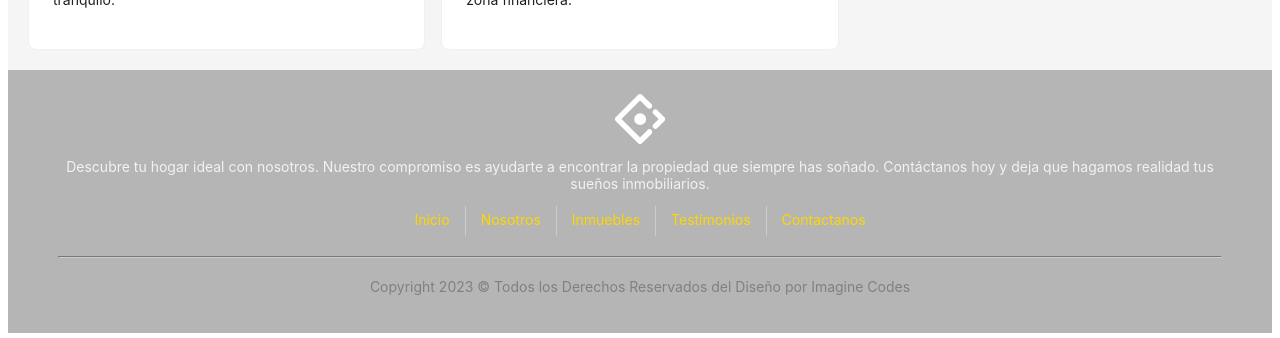
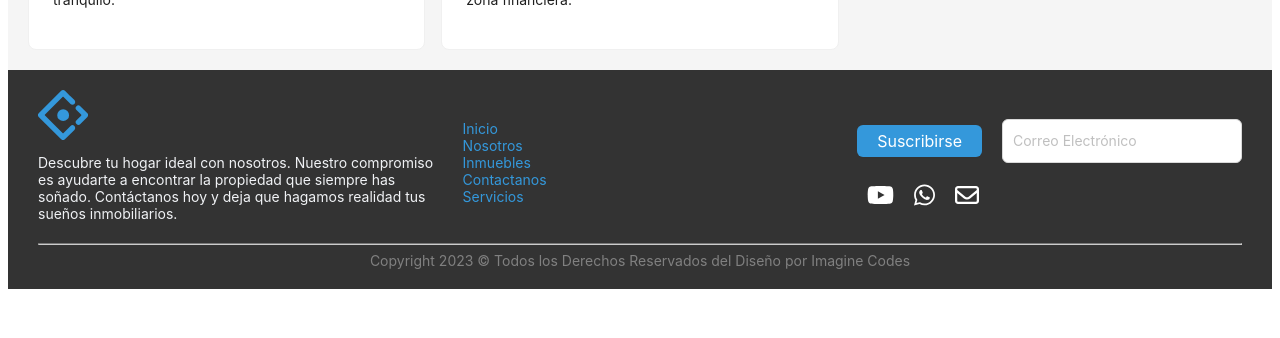
Before and after one commit to Flavvgarcia/Sandar-Inmuebles-nuevo, a React (Create React App) app in the folder sandarinmuebles/: page / in a window 1280 px wide. Shown: the part 3222-3560 px from the top of the page. After the commit the page ends 3519 px from the top, so only its background shows below. Built offline with nearby package versions, Linux system fonts and the light colour scheme.

Commit message:
Footer 2.0

```diff
--- a/sandarinmuebles/package.json
+++ b/sandarinmuebles/package.json
@@ -3,6 +3,9 @@
   "version": "0.1.0",
   "private": true,
   "dependencies": {
+    "@fortawesome/free-brands-svg-icons": "^6.4.2",
+    "@fortawesome/free-regular-svg-icons": "^6.4.2",
+    "@fortawesome/react-fontawesome": "^0.2.0",
     "@testing-library/jest-dom": "^5.17.0",
     "@testing-library/react": "^13.4.0",
     "@testing-library/user-event": "^13.5.0",
--- a/sandarinmuebles/src/components/Footer.jsx
+++ b/sandarinmuebles/src/components/Footer.jsx
@@ -1,6 +1,9 @@
 import React from 'react';
-import { Layout } from 'antd';
+import { Layout, Button, Input } from 'antd';
 import { AntDesignOutlined } from '@ant-design/icons';
+import { FontAwesomeIcon } from '@fortawesome/react-fontawesome';
+import { faYoutube, faWhatsapp } from '@fortawesome/free-brands-svg-icons';
+import { faEnvelope } from '@fortawesome/free-regular-svg-icons';
 
 const { Footer: AntFooter } = Layout;
 
@@ -9,76 +12,95 @@ function Footer() {
     alert(`Clic en: ${text}`);
   };
 
+  const footerStyle = {
+    backgroundColor: '#333',
+    color: '#fff',
+    padding: '20px 30px',
+  };
+
+  const iconStyle = {
+    fontSize: '50px',
+    color: '#3498db',
+  };
+
+  const linkStyle = {
+    color: '#3498db',
+    cursor: 'pointer',
+    textDecoration: 'none',
+    padding: '5px',
+  };
+
+  const iconContainerStyle = {
+    display: 'flex',
+    alignItems: 'center',
+  };
+
+  const socialIconsStyle = {
+    fontSize: '24px',
+    color: '#fff',
+    margin: '0 10px',
+  };
+
+  const copyrightStyle = {
+    color: 'gray',
+    textAlign: 'center',
+  };
+
+  const subscribeButtonStyle = {
+    color: '#fff',
+    backgroundColor: '#3498db',
+    border: 'none',
+    padding: '10px 20px',
+    fontSize: '16px',
+    cursor: 'pointer',
+    marginRight: '20px',
+  };
+
+  const inputStyle = {
+    width: '100%',
+    padding: '10px',
+  };
+
+  const subscribeContainerStyle = {
+    display: 'flex',
+    justifyContent: 'space-between',
+    alignItems: 'center',
+    marginBottom: '20px',
+  };
+
   return (
-    <AntFooter style={{ backgroundColor: '#b5b5b5' }}>
-      <div style={{ textAlign: 'center', color: '#fff' }}>
-        <AntDesignOutlined style={{ fontSize: '50px', color: '#fff' }} />
-        <p style={{ color: '#f0f2f5' }}>Descubre tu hogar ideal con nosotros.
-        Nuestro compromiso es ayudarte a encontrar la propiedad que siempre has soñado.
-        Contáctanos hoy y deja que hagamos realidad tus sueños inmobiliarios.</p>
-        <div style={{ display: 'flex', justifyContent: 'center' }}>
-          <span
-            style={{
-              color: '#FFD700',
-              cursor: 'pointer',
-              textDecoration: 'none',
-              padding: '5px',
-            }}
-            onClick={() => handleSelectableClick('Inicio')}
-          >
-            Inicio
-          </span>
-          <div style={{ margin: '0 10px', borderLeft: '1px solid #ccc', height: '30px' }}></div>
-          <span
-            style={{
-              color: '#FFD700',
-              cursor: 'pointer',
-              textDecoration: 'none',
-              padding: '5px',
-            }}
-            onClick={() => handleSelectableClick('Nosotros')}
-          >
-            Nosotros
-          </span>
-          <div style={{ margin: '0 10px', borderLeft: '1px solid #ccc', height: '30px' }}></div>
-          <span
-            style={{
-              color: '#FFD700',
-              cursor: 'pointer',
-              textDecoration: 'none',
-              padding: '5px',
-            }}
-            onClick={() => handleSelectableClick('Inmuebles')}
-          >
-            Inmuebles
-          </span>
-          <div style={{ margin: '0 10px', borderLeft: '1px solid #ccc', height: '30px' }}></div>
-          <span
-            style={{
-              color: '#FFD700',
-              cursor: 'pointer',
-              textDecoration: 'none',
-              padding: '5px',
-            }}
-            onClick={() => handleSelectableClick('Testimonios')}
-          >
-            Testimonios
-          </span>
-          <div style={{ margin: '0 10px', borderLeft: '1px solid #ccc', height: '30px' }}></div>
-          <span
-            style={{
-              color: '#FFD700',
-              cursor: 'pointer',
-              textDecoration: 'none',
-              padding: '5px',
-            }}
-            onClick={() => handleSelectableClick('Contactanos')}
-          >
-            Contactanos
-          </span>
+    <AntFooter style={footerStyle}>
+      <div style={iconContainerStyle}>
+        <div style={{ flex: 1, textAlign: 'left' }}>
+          <AntDesignOutlined style={iconStyle} />
+          <p style={{ color: '#f0f2f5' }}>
+            Descubre tu hogar ideal con nosotros. Nuestro compromiso es ayudarte a encontrar la propiedad que siempre has soñado. Contáctanos hoy y deja que hagamos realidad tus sueños inmobiliarios.
+          </p>
         </div>
-        <hr style={{ margin: '20px 0', borderColor: '#ccc' }} />
-        <p style={{ color: 'gray' }}>Copyright 2023 © Todos los Derechos Reservados del Diseño por Imagine Codes</p>
+        <div style={{ flex: 1, textAlign: 'left', marginLeft: '20px' }}>
+          <ul style={{ listStyle: 'none', padding: 0 }}>
+          <li><span style={linkStyle} onClick={() => handleSelectableClick('Inicio')}>Inicio</span></li>
+          <li><span style={linkStyle} onClick={() => handleSelectableClick('Nosotros')}>Nosotros</span></li>
+          <li><span style={linkStyle} onClick={() => handleSelectableClick('Inmuebles')}>Inmuebles</span></li>
+          <li><span style={linkStyle} onClick={() => handleSelectableClick('Contactanos')}>Contactanos</span></li>
+          <li><span style={linkStyle} onClick={() => handleSelectableClick('Servicios')}>Servicios</span></li>
+          </ul>
+        </div>
+        <div style={{ textAlign: 'left' }}>
+          <div style={subscribeContainerStyle}>
+          <Button style={subscribeButtonStyle}>
+          <span style={{ display: 'inline-block', verticalAlign: 'middle' }}>Suscribirse</span>
+          </Button>
+            <Input placeholder="Correo Electrónico" style={inputStyle} />
+          </div>
+          <FontAwesomeIcon icon={faYoutube} style={socialIconsStyle} />
+          <FontAwesomeIcon icon={faWhatsapp} style={socialIconsStyle} />
+          <FontAwesomeIcon icon={faEnvelope} style={socialIconsStyle} />
+        </div>
+      </div>
+      <hr style={{ borderColor: '#ccc' }} />
+      <div style={copyrightStyle}>
+        Copyright 2023 © Todos los Derechos Reservados del Diseño por Imagine Codes
       </div>
     </AntFooter>
   );
```
Also changed, not shown: 1 other file (tests, documents, lock files or other folders).
